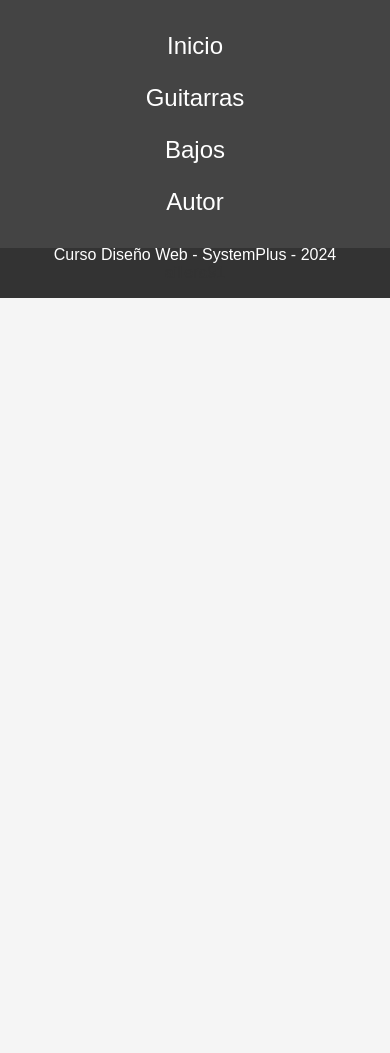
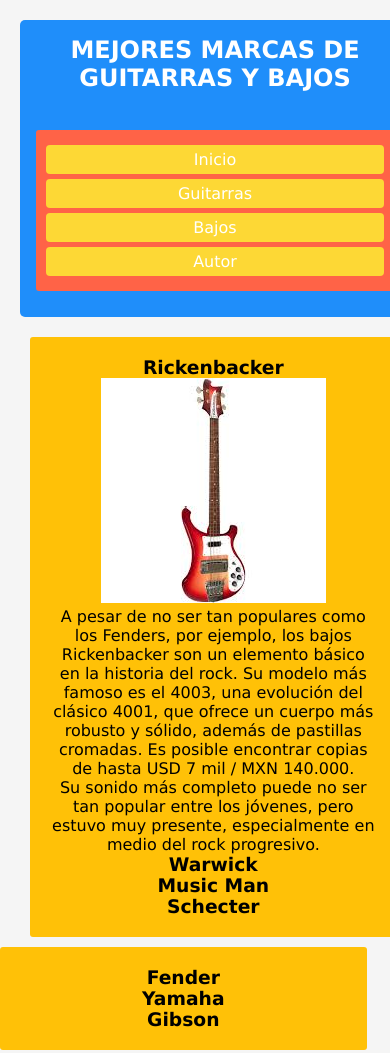
Before and after one commit to aillera91/Proyecto-Final, a plain HTML site: page bass.html in a window 390 px wide. Shown: the top 1053 px of the page. Before the commit the page ends 844 px from the top, so only its background shows below. Drawn offline with Linux system fonts and the light colour scheme.

Commit message:
Trabajando pagina Bass

```diff
--- a/bass.html
+++ b/bass.html
@@ -3,12 +3,13 @@
 <head>
     <meta charset="UTF-8">
     <meta name="viewport" content="width=device-width, initial-scale=1.0">
-    <title>Document</title>
+    <title>Bajos</title>
     <link rel="stylesheet" href="css/bass.css">
 </head>
 <body>
     <header>
       <h2>MEJORES MARCAS DE GUITARRAS Y BAJOS</h2>
+      <br><br>
       <nav id="menu">
         <a href="index.html">Inicio</a>
         <a href="guitars.html">Guitarras</a>
@@ -16,12 +17,34 @@
         <a href="autor.html">Autor</a>
     </nav>
     </header>
+    <aside class="contenedor-izq">
+      <h3>Rickenbacker</h3>
+      <article>
+        <img src="images/ricken.jfif" alt="bass">
+        <p>A pesar de no ser tan populares como los Fenders, por ejemplo, los bajos Rickenbacker son un elemento básico en la historia del rock. Su modelo más famoso es el 4003, una evolución del clásico 4001, que ofrece un cuerpo más robusto y sólido, además de pastillas cromadas. Es posible encontrar copias de hasta USD 7 mil / MXN 140.000.</p>
+        <p>Su sonido más completo puede no ser tan popular entre los jóvenes, pero estuvo muy presente, especialmente en medio del rock progresivo.</p>
+      </article>
+      <h3>Warwick</h3>
+      <article></article>
+      <h3>Music Man</h3>
+      <article></article>
+      <h3>Schecter</h3>
+      <article></article>
+    </aside>
+    <main class="cont-der">
+      <h3>Fender</h3>
+      <article></article>
+      <h3>Yamaha</h3>
+      <article></article>
+      <h3>Gibson</h3>
+      <article></article>
+    </main>
     <footer>
+      <br>
         &copy;aillera91
         <h3>Alex Illera</h3>
         <p>Curso Diseño Web - SystemPlus - 2024</p>
         <a href="https://www.github.com/aillera91" target="_blank">aillera91</a>
       </footer>
-
 </body>
 </html>
--- a/css/bass.css
+++ b/css/bass.css
@@ -1,113 +1,169 @@
 * {
   box-sizing: border-box;
-  margin: 0;
-  padding: 0;
+  margin: 0px;
 }
 
 body {
-  font-family: "Arial", sans-serif;
-  display: flex;
-  flex-direction: column;
-  align-items: center;
+  text-align: center;
+  display: grid;
+  grid-template-columns: repeat(8, 1fr);
+  font-family: Verdana, Geneva, Tahoma, sans-serif;
   background-color: #f5f5f5;
 }
 
 a {
   text-decoration: none;
-  color: #333;
+  color: inherit;
 }
 
 header {
-  background-color: #333;
-  color: #fff;
-  width: 100%;
-  padding: 1.5rem 0;
+  background-color: #1f8efa;
+  color: #ffffff;
+  margin: 20px;
+  grid-column: 1/9;
+  height: 80%;
+  width: 97%;
+  padding: 1rem;
   text-align: center;
-  font-size: 2rem;
+  border-radius: 5px;
 }
 
 #menu {
-  background-color: #444;
-  width: 100%;
-  padding: 1rem 0;
-  text-align: center;
-  position: fixed;
-  top: 0;
-  z-index: 1000;
+  grid-row: 2;
+  grid-column: -1/-9;
+  margin-top: 20px;
+  width: 96%;
+  height: 80px;
+  background-color: #ff6347;
+  margin: 0 auto;
+  align-items: center;
+  padding: 30px;
+  border-radius: 3px;
+  margin-bottom: 10px;
 }
 
 #menu nav {
-  display: inline-block;
+  padding-top: 30px;
 }
 
 nav a {
-  color: #fff;
-  margin: 0 1rem;
-  padding: 0.5rem 1rem;
+  background-color: #fdd835;
+  padding: 20px 20px;
   border-radius: 4px;
-  transition: background-color 0.3s ease;
 }
 
 nav a:hover {
-  background-color: #555;
+  background-color: #00bcd4;
+  border: 2px #ffeb3b solid;
 }
 
-.sec1 {
-
+.contenedor-izq {
+  grid-row: 2/3;
+  grid-column: 5/1;
+  width: 94%;
+  background-color: #ffc107;
+  padding: 20px;
+  border-radius: 3px;
+  margin-bottom: 10px;
+  margin-left: 30px;
 }
 
+.cont-der {
+  grid-row: 2/3;
+  grid-column: 5/9;
+  width: 94%;
+  background-color: #ffc107;
+  padding: 20px;
+  border-radius: 3px;
+  margin-bottom: 10px;
+}
+
+
+
 footer {
-  background-color: #333;
-  color: #fff;
-  width: 100%;
-  padding: 1rem 0;
-  text-align: center;
-  margin-top: 2rem;
-  position: relative;
-  bottom: 0;
+  width: 97%;
+  height: 100px;
+  background-color: #6c757d;
+  border-radius: 5px;
+  grid-column: -9/-1;
+  margin: 0 auto;
+  color: white;
+  padding-top: 5px;
 }
 
 @media (max-width: 1200px) {
-  .contenidos {
-    width: 95%;
+  body {
+      grid-template-columns: repeat(6, 1fr);
+  }
+
+  header, .contenidos, footer {
+      grid-column: 1/7;
+  }
+
+  #menu {
+      grid-column: 1/7;
   }
 }
 
 @media (max-width: 992px) {
-  nav a {
-    margin: 0 0.5rem;
-    padding: 0.5rem;
+  body {
+      grid-template-columns: repeat(4, 1fr);
   }
 
-  .contenidos {
-    padding: 1.5rem;
+  header, .contenidos, footer {
+      grid-column: 1/5;
+  }
+
+  #menu {
+      grid-column: 1/5;
+  }
+
+  nav a {
+      padding: 15px 15px;
   }
 }
 
 @media (max-width: 768px) {
-  #menu nav {
-    display: block;
+  body {
+      grid-template-columns: repeat(2, 1fr);
+  }
+
+  header, .contenidos, footer {
+      grid-column: 1/3;
+  }
+
+  #menu {
+      grid-column: 1/3;
+      height: auto;
+      padding: 20px;
   }
 
   nav a {
-    display: block;
-    margin: 0.5rem 0;
-  }
-
-  .contenidos {
-    margin-top: 8rem;
-    padding: 1rem;
+      display: block;
+      margin: 10px 0;
+      padding: 10px 10px;
   }
 }
 
 @media (max-width: 576px) {
-  header {
-    font-size: 1.5rem;
-    padding: 1rem 0;
+  body {
+      display: flex;
+      flex-direction: column;
   }
 
-  .contenidos {
-    margin-top: 9rem;
-    padding: 0.5rem;
+  header, .contenidos, footer {
+      width: 100%;
+  }
+
+  #menu {
+      width: 100%;
+      height: auto;
+      padding: 10px;
+  }
+
+  nav a {
+      display: block;
+      margin: 5px 0;
+      padding: 5px 5px;
   }
 }
--- a/css/styles.css
+++ b/css/styles.css
@@ -61,7 +61,12 @@ nav a:hover {
     width: 90%;
     grid-column: 1/9;
     align-items: center;
-    justify-content: center;
+    background-color: #a1887f;
+    padding: 30px;
+    margin-top: 20px;
+    border-radius: 3px;
+    margin-bottom: 10px;
+    margin: 0 auto;
 }
 
 .contenidos img {
@@ -76,6 +81,8 @@ footer {
     border-radius: 5px;
     grid-column: -9/-1;
     margin: 0 auto;
+    color: white;
+    margin-top: 10px;
 }
 
 @media (max-width: 1200px) {
```
Also changed, not shown: css/guitars.css (+0 -9 lines), guitars.html (+1 -0 lines), index.html (+1 -0 lines), images/ricken.jfif (added).
